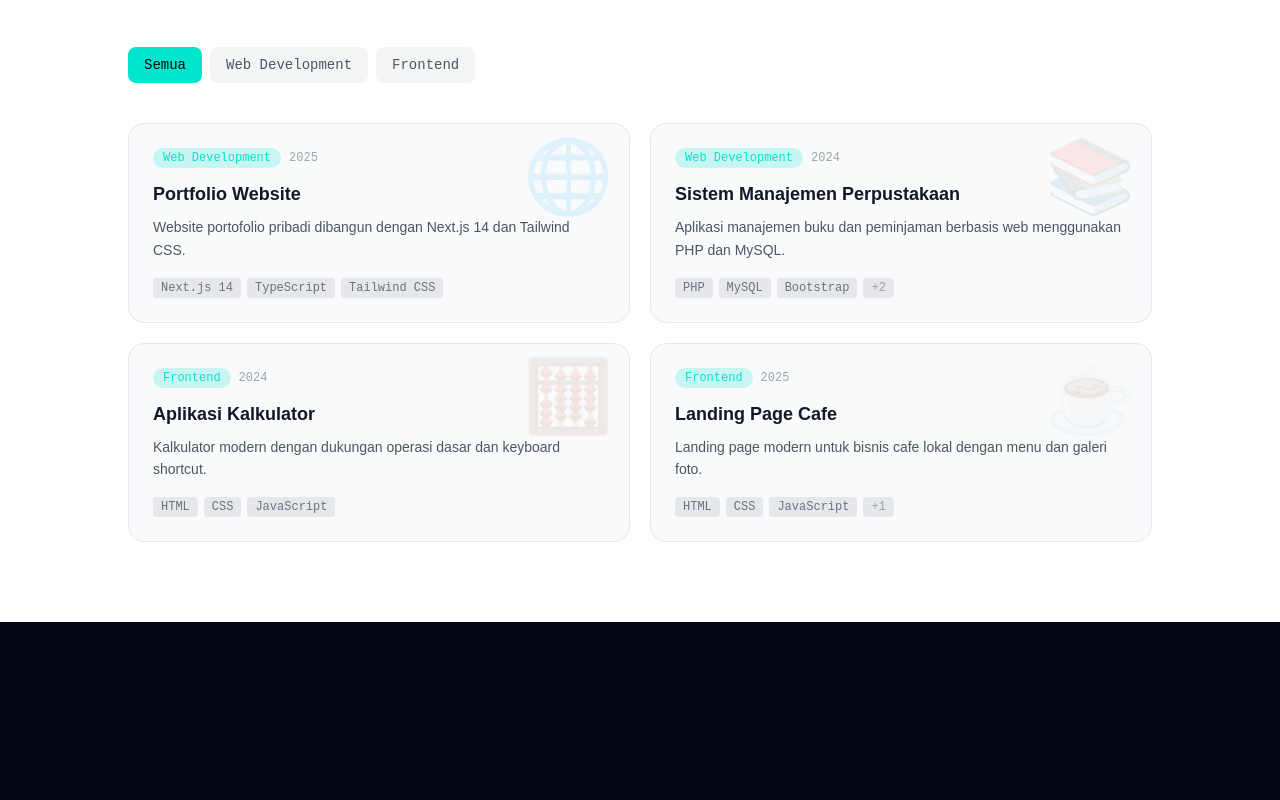
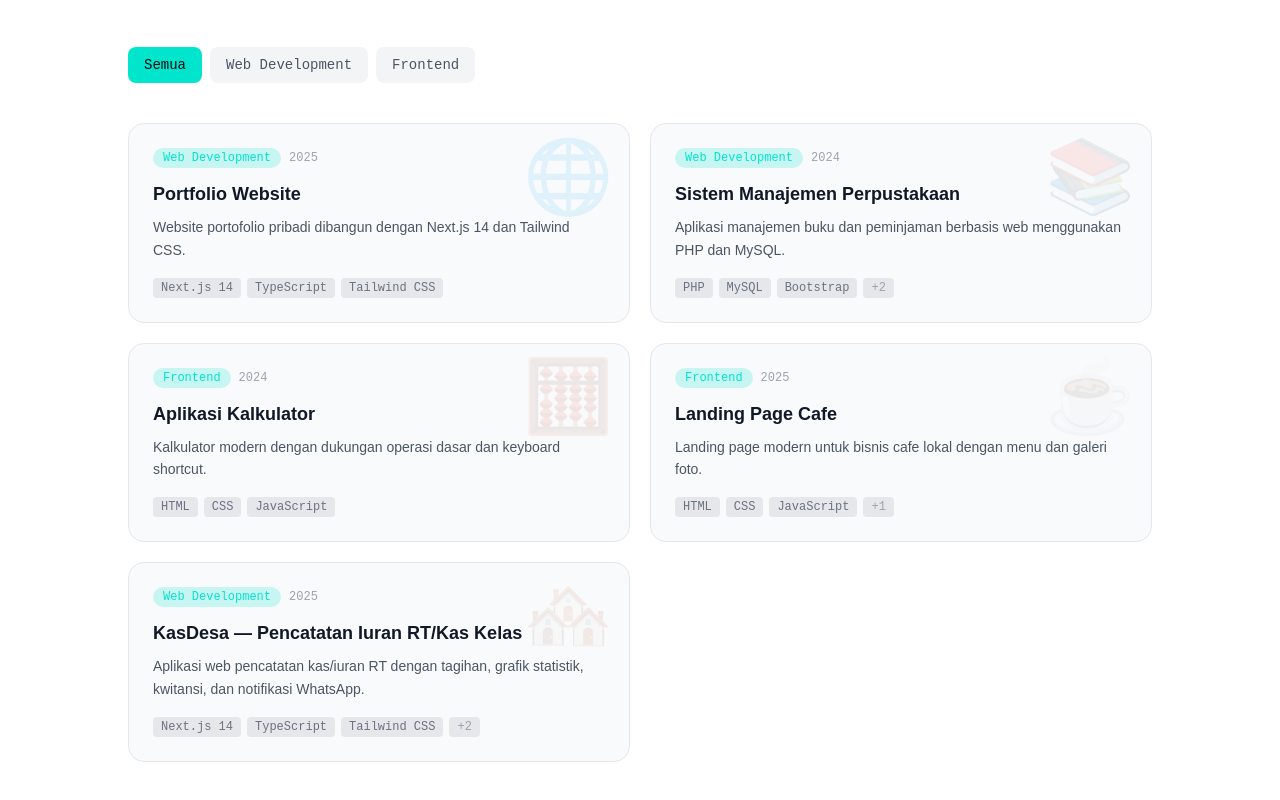
Before and after one commit to suastika805-hash/Komang, a Next.js app: page /projects in a window 1280 px wide. Shown: the part 304-1104 px from the top of the page. Before the commit the page ends 926 px from the top, so only its background shows below. Built offline with nearby package versions, Linux system fonts and the light colour scheme.

Commit message:
Update projects.ts

```diff
--- a/data/projects.ts
+++ b/data/projects.ts
@@ -11,7 +11,6 @@ export type Project = {
   featured: boolean;
   emoji: string;
 };
-
 export const projects: Project[] = [
   {
     slug: "portfolio-website",
@@ -66,10 +65,22 @@ export const projects: Project[] = [
     featured: false,
     emoji: "☕",
   },
+  {
+    slug: "kasdesa-pencatatan-kas",
+    title: "KasDesa — Pencatatan Iuran RT/Kas Kelas",
+    description: "Aplikasi web pencatatan kas/iuran RT dengan tagihan, grafik statistik, kwitansi, dan notifikasi WhatsApp.",
+    longDescription:
+      "Aplikasi web lengkap untuk bendahara RT atau kelas, dibangun dengan Next.js 14, Tailwind CSS, dan Supabase. Fitur meliputi login bendahara via Supabase Auth, CRUD data warga, pembuatan tagihan per periode, penandaan status lunas/menunggak, filter dan pencarian, grafik statistik bar dan pie chart dengan Recharts, riwayat pembayaran per warga, cetak kwitansi otomatis, serta pengingat tagihan via WhatsApp menggunakan link wa.me. Data tersinkronisasi real-time menggunakan Supabase Realtime.",
+    tech: ["Next.js 14", "TypeScript", "Tailwind CSS", "Supabase", "Recharts"],
+    category: "Web Development",
+    year: "2025",
+    github: "https://github.com/suastika805-hash/Pencatatan-kas-desa",
+    demo: "https://pencatatan-kas-desa.vercel.app",
+    featured: true,
+    emoji: "🏘️",
+  },
 ];
-
 export function getProjectBySlug(slug: string): Project | undefined {
   return projects.find((p) => p.slug === slug);
 }
-
 export const projectCategories = ["Semua", "Web Development", "Frontend"];
```
